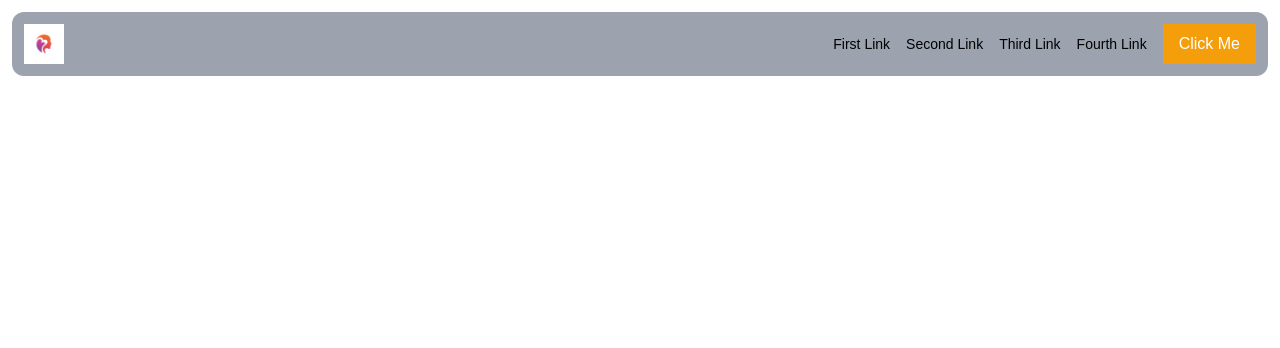
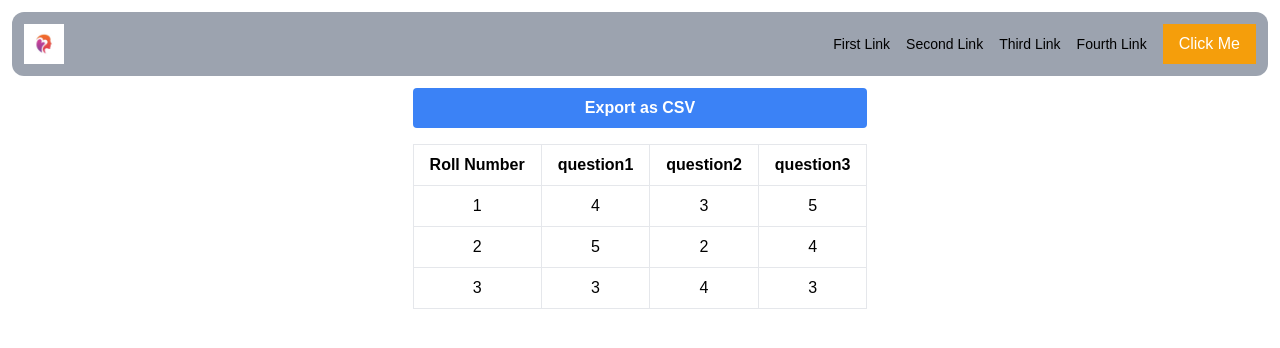
Before and after one commit to manavgondalia/Serene-Soul, a React (Create React App) app in the folder mental-health-client/: page / in a window 1280 px wide. Shown: the top 348 px of the page. Built offline with nearby package versions, Linux system fonts and the light colour scheme; a web font is replaced by a local one.

Commit message:
Add summary for faculty advsior

```diff
--- a/mental-health-client/src/App.js
+++ b/mental-health-client/src/App.js
@@ -1,7 +1,15 @@
+import AdvisorSummary from "./components/AdvisorSummary";
 import Login from "./components/Login";
 import Navbar from "./components/Navbar";
 import QuestionCard from "./components/Question";
 import Register from "./components/Register";
+
+const summaryData = [
+	{ rollNumber: 1, question1: 4, question2: 3, question3: 5 },
+	{ rollNumber: 2, question1: 5, question2: 2, question3: 4 },
+	{ rollNumber: 3, question1: 3, question2: 4, question3: 3 },
+	// Add more sample data as needed
+];
 
 function App() {
 	return (
@@ -12,6 +20,7 @@ function App() {
 			/> */}
 			{/* <Register /> */}
 			{/* <Login /> */}
+			<AdvisorSummary data={summaryData} />
 		</div>
 	);
 }
--- /dev/null
+++ b/mental-health-client/src/components/AdvisorSummary.js
@@ -0,0 +1,65 @@
+import React, { useState } from "react";
+
+const AdvisorSummary = ({ data }) => {
+	const [csvData, setCsvData] = useState("");
+
+	const generateCsv = () => {
+		// Convert data to CSV format
+		const csvContent =
+			"data:text/csv;charset=utf-8," +
+			Object.keys(data[0]).join(",") +
+			"\n" +
+			data.map((row) => Object.values(row).join(",")).join("\n");
+		setCsvData(encodeURI(csvContent));
+	};
+
+	return (
+		<div className="mx-auto max-w-max flex flex-col justify-center overflow-auto font-grostek text-center">
+			<button
+				onClick={generateCsv}
+				className="mb-4 bg-blue-500 hover:bg-blue-700 text-white font-bold py-2 px-4 rounded"
+			>
+				Export as CSV
+			</button>
+			<table className="table-auto">
+				<thead>
+					<tr>
+						<th className="border px-4 py-2">Roll Number</th>
+						{Object.keys(data[0])
+							.slice(1)
+							.map((question) => (
+								<th key={question} className="border px-4 py-2">
+									{question}
+								</th>
+							))}
+					</tr>
+				</thead>
+				<tbody>
+					{data.map((student) => (
+						<tr key={student.rollNumber}>
+							<td className="border px-4 py-2">{student.rollNumber}</td>
+							{Object.values(student)
+								.slice(1)
+								.map((response, index) => (
+									<td key={index} className="border px-4 py-2">
+										{response}
+									</td>
+								))}
+						</tr>
+					))}
+				</tbody>
+			</table>
+			{csvData && (
+				<a
+					href={csvData}
+					download="student_data.csv"
+					className="mt-4 block bg-blue-500 hover:bg-blue-700 text-white font-bold py-2 px-4 rounded"
+				>
+					Download CSV
+				</a>
+			)}
+		</div>
+	);
+};
+
+export default AdvisorSummary;
```
